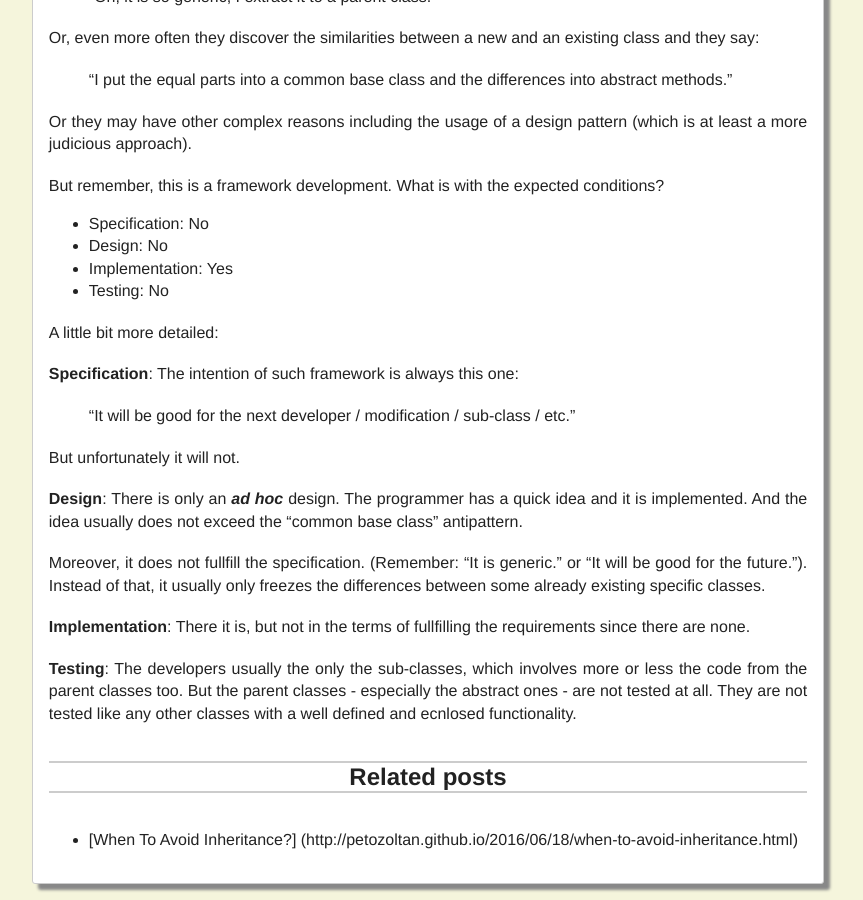
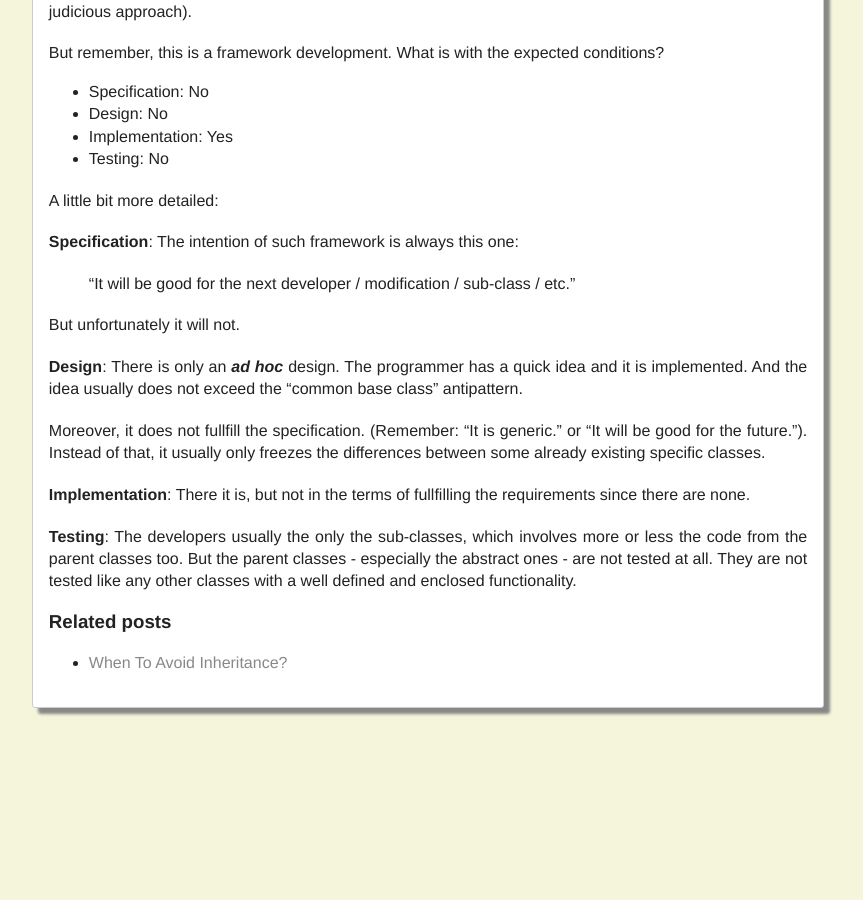
Before and after one commit to woj-tek/petozoltan.github.io, a Jekyll site: the page built from _posts/2016-06-19-what-is-the-problem-with-inheritance.md, in a window 1280 px wide and 900 px high, scrolled down 1277 px. Shown: the whole window, without its empty margins (212-1075 px from the left). Built offline with Jekyll 4.4.1, drawn with Linux system fonts in a browser that asks for light colours; after the commit the page ends 2001 px from its top, so only the background shows below that; some of the changed text lies outside the part shown.

Commit message:
Fixing post typos

```diff
--- a/_posts/2016-06-19-what-is-the-problem-with-inheritance.md
+++ b/_posts/2016-06-19-what-is-the-problem-with-inheritance.md
@@ -5,7 +5,7 @@
 ---
 I almost always find very hard and annoying to maintain the class hierarchies we write. And I am constantly thinking on the reasons, why. Inheritance is one of the basic principles of object oriented programming, so it may sound strange that there is a problem with it. Of course, inheritance is good but the way we use it may not be good. Let me explain it through an example.
 
-## Feature development
+### Feature development
 
 Imagine that you are a programmer and you have a task to implement a certain feature. What do you expect?
 
@@ -13,13 +13,13 @@
 
 **Design**: Prior to the coding the solution is well planned by technical people like architects or by the developers themselves. At least verbally but possibly in written documents.
 
-*Implementation**: The feature is not only implemented well by a good programmer, but it also fulfills the requirements.
+**Implementation**: The feature is not only implemented well by a good programmer, but it also fulfills the requirements.
 
 **Test**: The implemented program is tested on at least one level but more levels are better (unit, functional, integration, etc. tests).
 
 Usually these steps happen in a serious software company.
 
-## Framework development
+### Framework development
 
 When you create class hiearchies to use them in the future, and to use them by other developers, then you really create a ***framework***. Especially the presence of abstract classes show that you have to *"put your classes under this hierarchy"* and if you do you will be fine. That is what i call a *"framework"*.
 
@@ -32,7 +32,7 @@
 
 Yes, you would.
 
-## Inheritance in reality
+### Inheritance in reality
 
 And now let's see how and why programmers create class hierarchies and abstract classes in reality. They work on a certain feature and create classes for it. During the coding they might say:
 
@@ -65,8 +65,8 @@
 
 **Implementation**: There it is, but not in the terms of fullfilling the requirements since there are none.
 
-**Testing**: The developers usually the only the sub-classes, which involves more or less the code from the parent classes too. But the parent classes - especially the abstract ones - are not tested at all. They are not tested like any other classes with a well defined and ecnlosed functionality.
+**Testing**: The developers usually the only the sub-classes, which involves more or less the code from the parent classes too. But the parent classes - especially the abstract ones - are not tested at all. They are not tested like any other classes with a well defined and enclosed functionality.
 
-## Related posts
+### Related posts
 
-* [When To Avoid Inheritance?] (http://petozoltan.github.io/2016/06/18/when-to-avoid-inheritance.html)
+* [When To Avoid Inheritance?](http://petozoltan.github.io/2016/06/18/when-to-avoid-inheritance.html)
```
